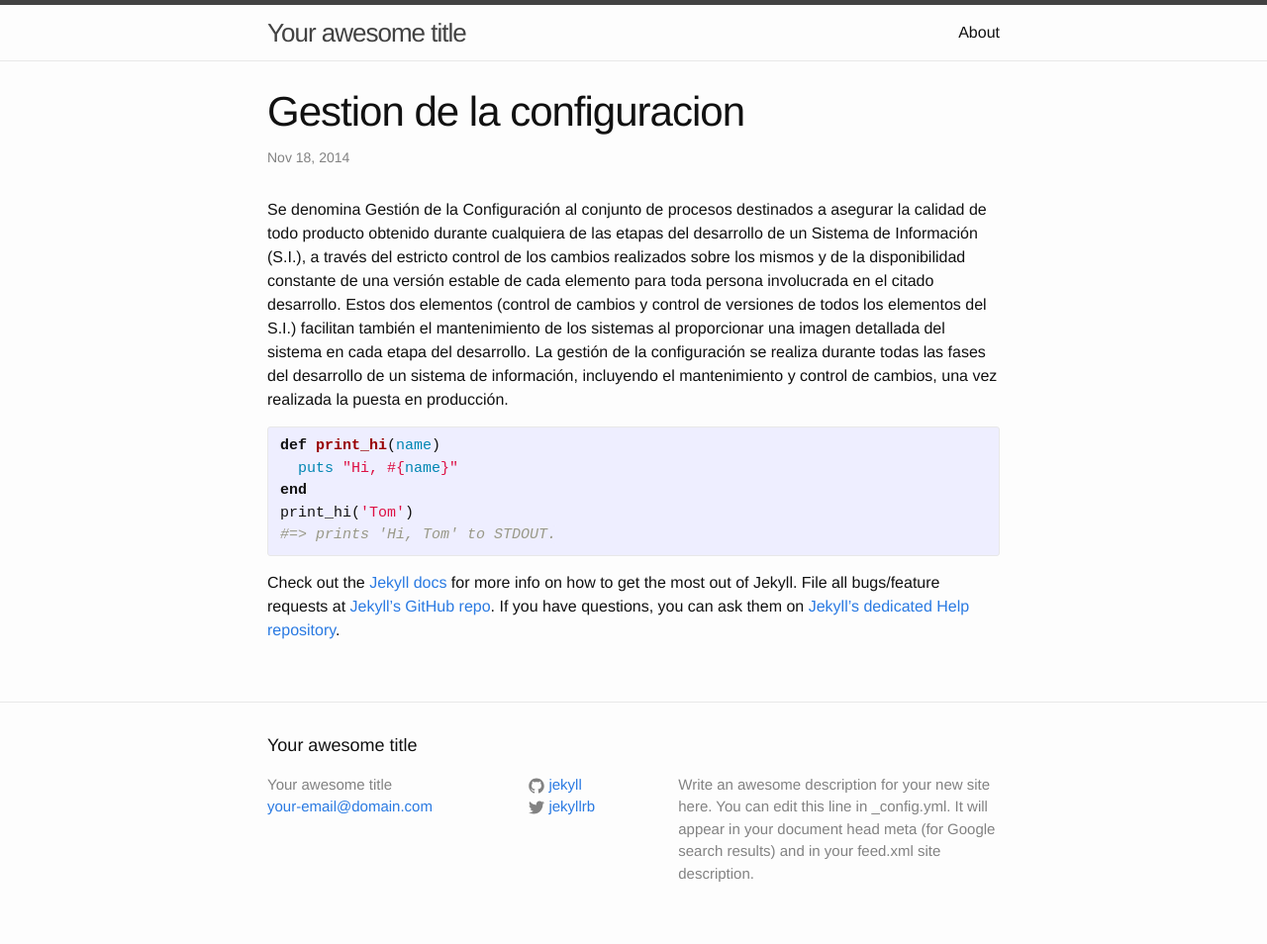
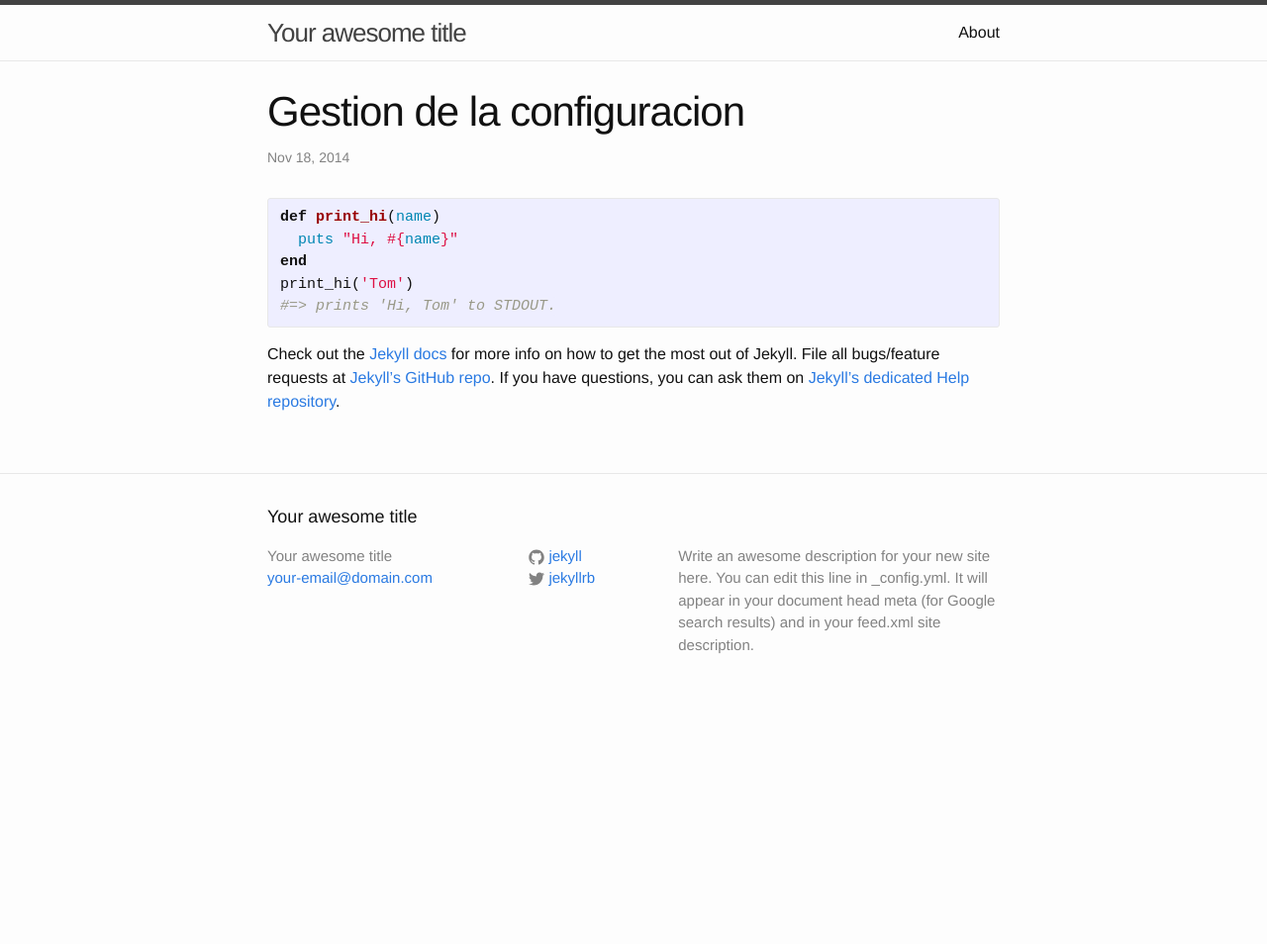
Before and after one commit to jefcorrea93/jefcorrea93.github.io, a Jekyll site: the page built from _posts/2014-11-18-welcome-to-jekyll.markdown, in a window 1280 px wide. Shown: the whole page at 99% size. Built offline with Jekyll 4.4.1, drawn with Linux system fonts in a browser that asks for light colours; after the commit the page ends 900 px from its top, so only the background shows below that.

Commit message:
Update 2014-11-18-welcome-to-jekyll.markdown

```diff
--- a/_posts/2014-11-18-welcome-to-jekyll.markdown
+++ b/_posts/2014-11-18-welcome-to-jekyll.markdown
@@ -4,8 +4,6 @@ title:  "Gestion de la configuracion"
 date:   2014-11-18 18:42:50
 categories: jekyll update
 ---
-Se denomina Gestión de la Configuración al conjunto de procesos destinados a asegurar la calidad de todo producto obtenido durante cualquiera de las etapas del desarrollo de un Sistema de Información (S.I.), a través del estricto control de los cambios realizados sobre los mismos y de la disponibilidad constante de una versión estable de cada elemento para toda persona involucrada en el citado desarrollo. Estos dos elementos (control de cambios y control de versiones de todos los elementos del S.I.) facilitan también el mantenimiento de los sistemas al proporcionar una imagen detallada del sistema en cada etapa del desarrollo. La gestión de la configuración se realiza durante todas las fases del desarrollo de un sistema de información, incluyendo el mantenimiento y control de cambios, una vez realizada la puesta en producción.
-
 {% highlight ruby %}
 def print_hi(name)
   puts "Hi, #{name}"
```
